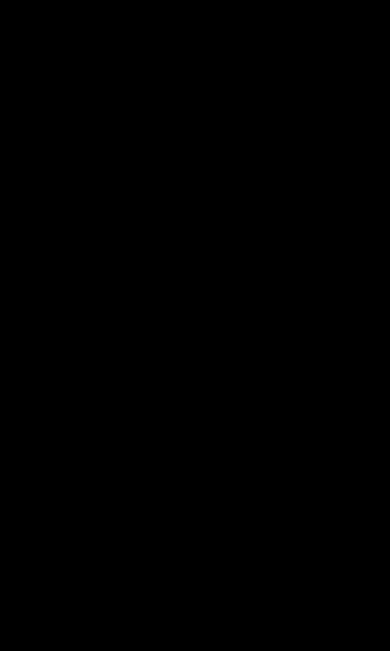
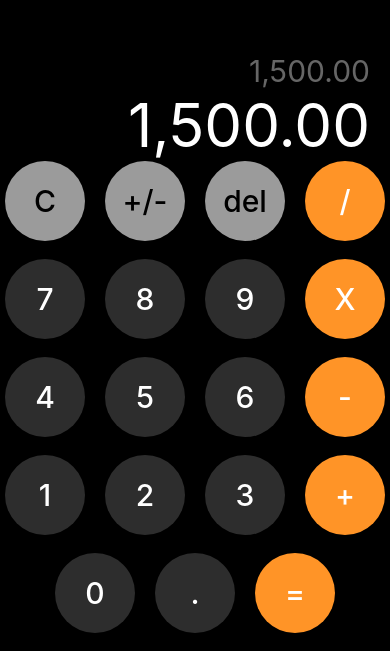
Before and after one commit to dloyolar/react-native-ios-calculator, a React Native app: screen / in a window 390 px wide. Shown: the part 193-844 px from the top of the page. Built offline with nearby package versions, Linux system fonts and the light colour scheme.

Commit message:
feat: add all calculators buttons

```diff
--- a/src/screens/CalculatorScreen.tsx
+++ b/src/screens/CalculatorScreen.tsx
@@ -1,11 +1,43 @@
 import React from 'react';
 import {View, Text} from 'react-native';
+import {ButtonCalc} from '../components/ButtonCalc';
 import {styles} from '../theme/appTheme';
 
 export const CalculatorScreen = () => {
   return (
-    <View>
-      <Text style={styles.text}>Calculator Screen</Text>
+    <View style={styles.calculatorContainer}>
+      <Text style={styles.smallResult}>1,500.00</Text>
+      <Text style={styles.result}>1,500.00</Text>
+
+      <View style={styles.row}>
+        <ButtonCalc text="C" color="#9B9B9B" />
+        <ButtonCalc text="+/-" color="#9B9B9B" />
+        <ButtonCalc text="del" color="#9B9B9B" />
+        <ButtonCalc text="/" color="#FF9427" />
+      </View>
+      <View style={styles.row}>
+        <ButtonCalc text="7" />
+        <ButtonCalc text="8" />
+        <ButtonCalc text="9" />
+        <ButtonCalc text="X" color="#FF9427" />
+      </View>
+      <View style={styles.row}>
+        <ButtonCalc text="4" />
+        <ButtonCalc text="5" />
+        <ButtonCalc text="6" />
+        <ButtonCalc text="-" color="#FF9427" />
+      </View>
+      <View style={styles.row}>
+        <ButtonCalc text="1" />
+        <ButtonCalc text="2" />
+        <ButtonCalc text="3" />
+        <ButtonCalc text="+" color="#FF9427" />
+      </View>
+      <View style={styles.row}>
+        <ButtonCalc text="0" />
+        <ButtonCalc text="." />
+        <ButtonCalc text="=" color="#FF9427" />
+      </View>
     </View>
   );
 };
```
